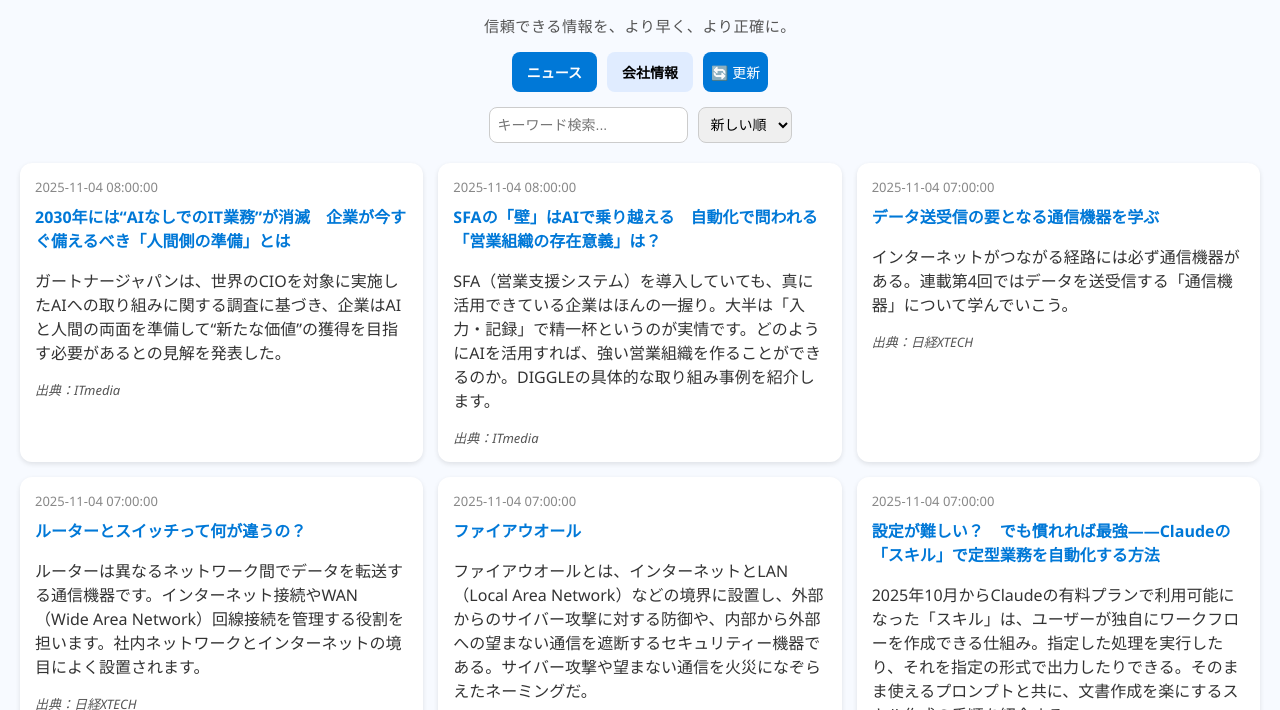
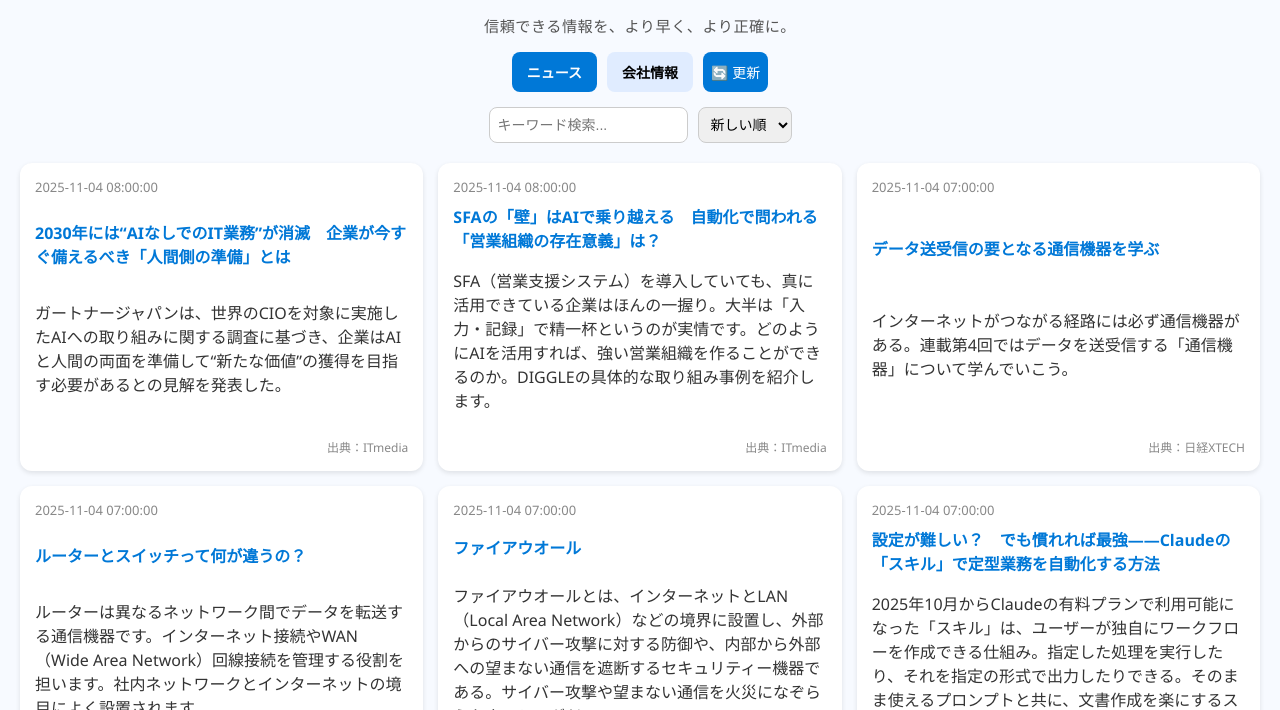
Before and after one commit to scp-sympho/scp-sympho.github.io, a plain HTML site: page index.html in a window 1280 px wide. Shown: the part 90-800 px from the top of the page. Drawn offline with Linux system fonts and the light colour scheme.

Commit message:
出典の調整

```diff
--- a/index.html
+++ b/index.html
@@ -70,6 +70,9 @@ input, select, button {
 }
 
 .card {
+    display: flex;
+    flex-direction: column;
+    justify-content: space-between;
     background: white;
     border-radius: 12px;
     box-shadow: 0 2px 5px rgba(0,0,0,0.1);
@@ -98,10 +101,10 @@ input, select, button {
 }
 
 .source {
-    margin-top: 8px;
-    font-size: 13px;
-    color: #555;
-    font-style: italic;
+    margin-top: 10px;
+    font-size: 12px;
+    color: #888;
+    text-align: right;
 }
 
 .pagination {
```
